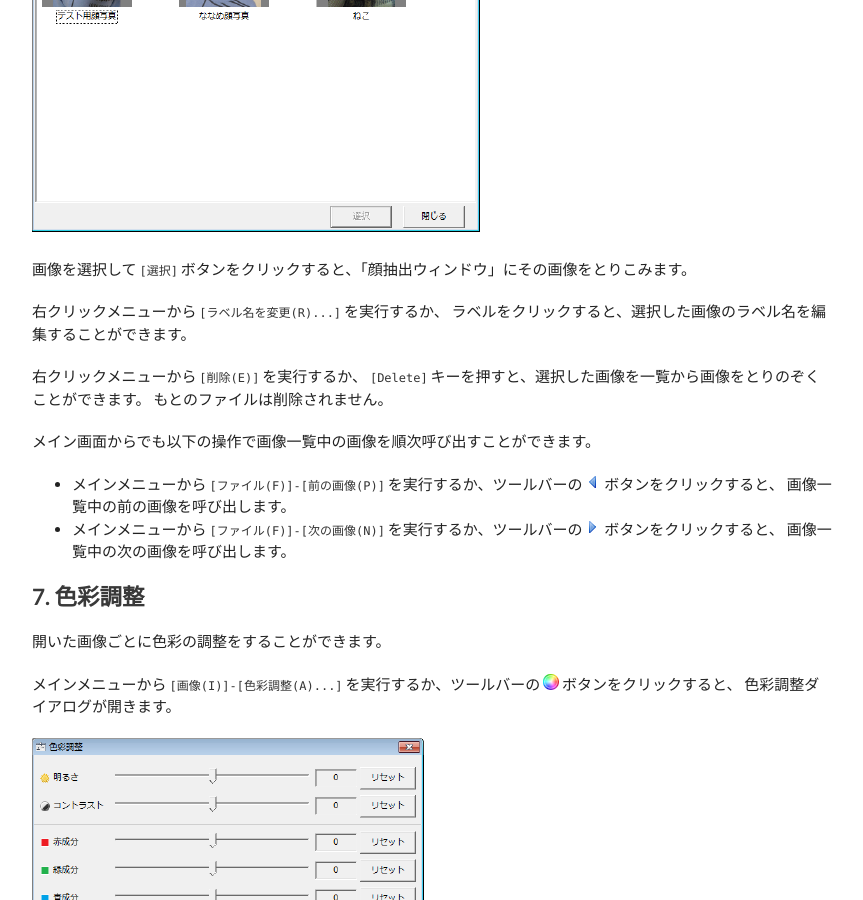
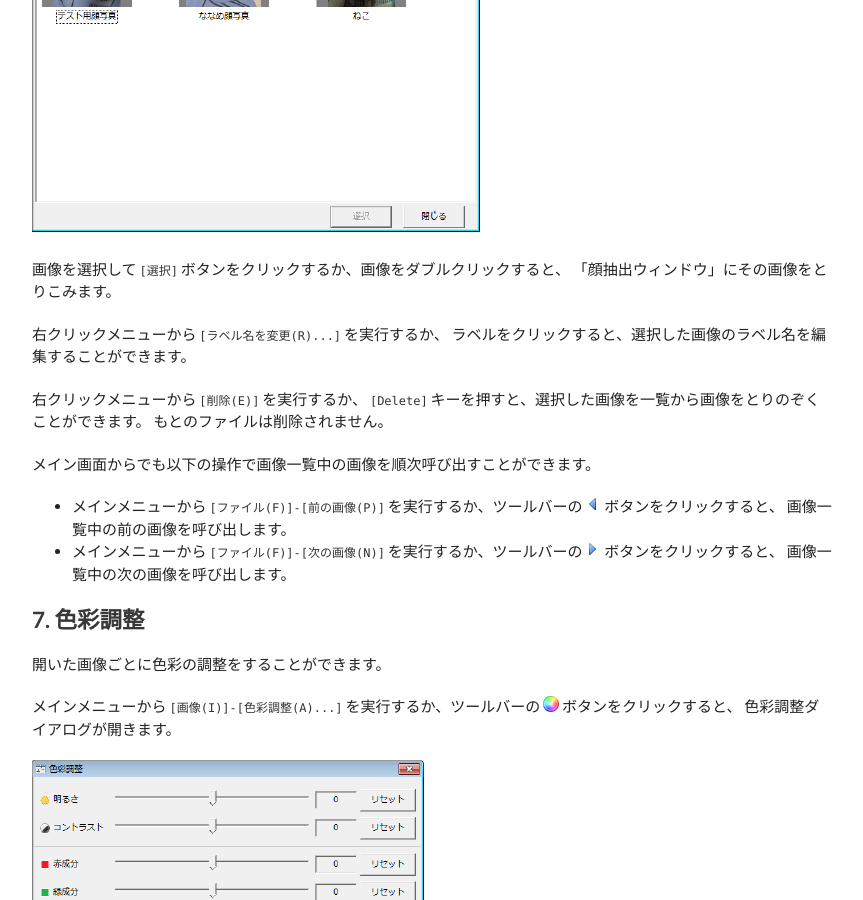
Before and after one commit to gura-app/gura-app.github.io, a Jekyll site: the page built from gurashot/index.md, in a window 1280 px wide and 900 px high, scrolled down 3465 px. Shown: the whole window, without its empty margins (208-1071 px from the left). Built offline with Jekyll 4.4.1, drawn with Linux system fonts in a browser that asks for light colours; Markdown is read by kramdown in place of the engine named in the settings.

Commit message:
updated document

```diff
--- a/gurashot/index.md
+++ b/gurashot/index.md
@@ -102,7 +102,8 @@ Windows Installer (`gura-x.x.x-win32.msi`) をダウンロードし、インス
 
 ![image-list](images/image-list-shrink.png)
 
-画像を選択して `[選択]` ボタンをクリックすると、「顔抽出ウィンドウ」にその画像をとりこみます。
+画像を選択して `[選択]` ボタンをクリックするか、画像をダブルクリックすると、
+「顔抽出ウィンドウ」にその画像をとりこみます。
 
 右クリックメニューから `[ラベル名を変更(R)...]` を実行するか、
 ラベルをクリックすると、選択した画像のラベル名を編集することができます。
```
